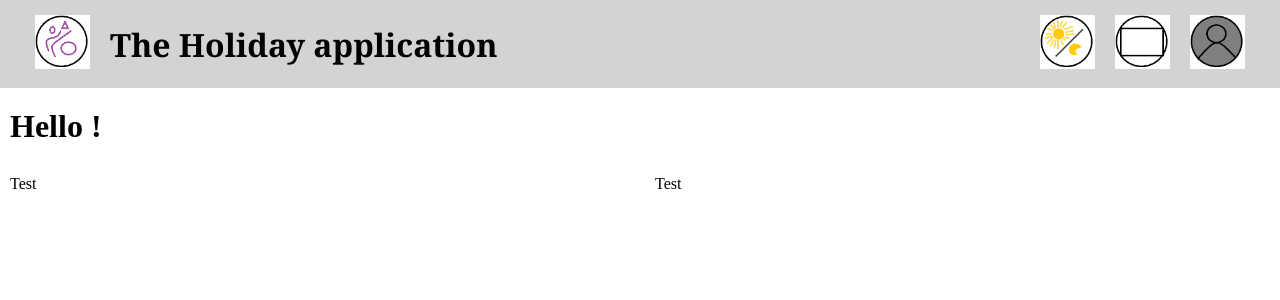
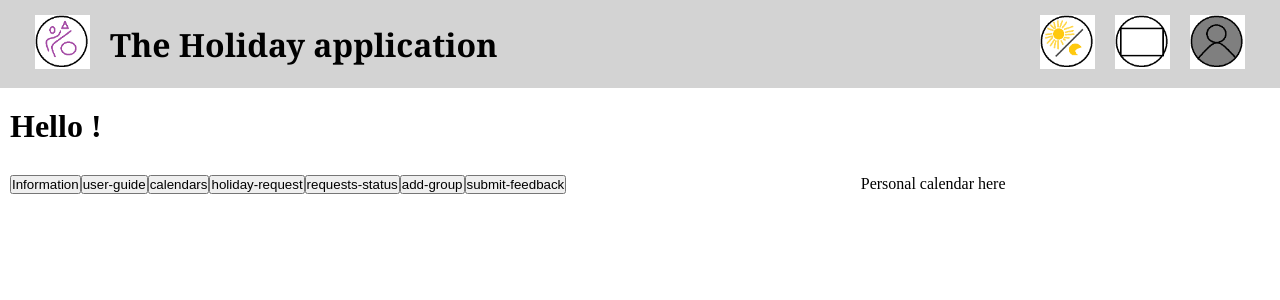
Before and after one commit to InaFPedersen/Holiday-Application, a React (Vite) app in the folder holiday-app/: page / in a window 1280 px wide. Shown: the top 300 px of the page. Built offline with nearby package versions, Linux system fonts and the light colour scheme.

Commit message:
feat: add placeholders for elements on dashboard

```diff
--- a/holiday-app/src/Dashboard.css
+++ b/holiday-app/src/Dashboard.css
@@ -3,7 +3,6 @@
   grid-template-areas:
     'header header'
     'welcome welcome'
-    'navigation personal'
     'navigation personal';
   gap: 10px;
 }
--- a/holiday-app/src/Dashboard.tsx
+++ b/holiday-app/src/Dashboard.tsx
@@ -7,16 +7,51 @@ const Dashboard = () => {
   const [user, setUser] = useState('');
   const [lightModeActive, setLightModeActive] = useState(true);
   const [userLoggedIn, setUserLoggedIn] = useState(false);
-  const [activeLanguage, setActiveLanguage] = useState('Norwegian')
+  const [activeLanguage, setActiveLanguage] = useState('Norwegian');
+  const [isAdmin, setIsAdmin] = useState(false);
+  const [isLeader, setIsLeader] = useState(false);
 
   return (
     <div className='grid-container'>
       <div className='header'>
         <Topbar user={user} setUser={setUser} lightModeActive={lightModeActive} setLightModeActive={setLightModeActive} userLoggedIn={userLoggedIn} setUserLoggedIn={setUserLoggedIn} activeLanguage={activeLanguage} setActiveLanguage={setActiveLanguage} />
       </div>
+
       <h1 className='welcome-message'>Hello {user}!</h1>
-      <div className='navigation-container'>Test</div>
-      <div className='personal-container'>Test</div>
+
+      <div className='navigation-container'>
+        <div className='box'>
+          {isAdmin ? (
+            <>
+              <button className='icon-button information'>Information</button>
+              <button className='icon-button user-guide'>user-guide</button>
+              <button className='icon-button calendars'>calendars</button>
+              <button className='icon-button holiday-request'>holiday-request</button>
+              <button className='icon-button requests-status'>requests-status</button>
+              <button className='icon-button add-group'>add-group</button>
+              <button className='icon-button submit-feedback'>submit-feedback</button>
+
+              <button className='icon-button admin-page'>Admin page</button>
+              <button className='icon-button view-feedback'>View feedback</button>
+              {isLeader && <button className='icon-button view-holiday-requests'>View holiday request</button>}
+            </>
+          ) : (
+            <>
+              <button className='icon-button information'>Information</button>
+              <button className='icon-button user-guide'>user-guide</button>
+              <button className='icon-button calendars'>calendars</button>
+              <button className='icon-button holiday-request'>holiday-request</button>
+              <button className='icon-button requests-status'>requests-status</button>
+              <button className='icon-button add-group'>add-group</button>
+              <button className='icon-button submit-feedback'>submit-feedback</button>
+            </>
+          )}
+        </div>
+      </div>
+
+      <div className='personal-container'>
+        <div className='calendar'>Personal calendar here</div>
+      </div>
     </div>
   )
 }
```
